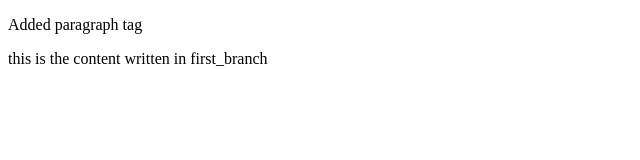
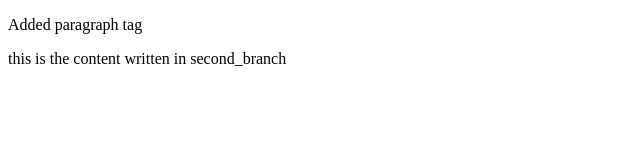
Before and after one commit to aman101001/test, a plain HTML site: page index.html in a window 1280 px wide. Shown: the full height of the page, 0-640 px from the left. Drawn offline with Linux system fonts and the light colour scheme.

Commit message:
Added content to second_branch

```diff
--- a/index.html
+++ b/index.html
@@ -10,9 +10,9 @@
     <p>Added paragraph tag</p>
 
 
-    <!-- First branch -->
+    <!-- Second branch -->
     <div>
-        <p>this is the content written in first_branch</p>
+        <p>this is the content written in second_branch</p>
     </div>
 
 </body>
```
